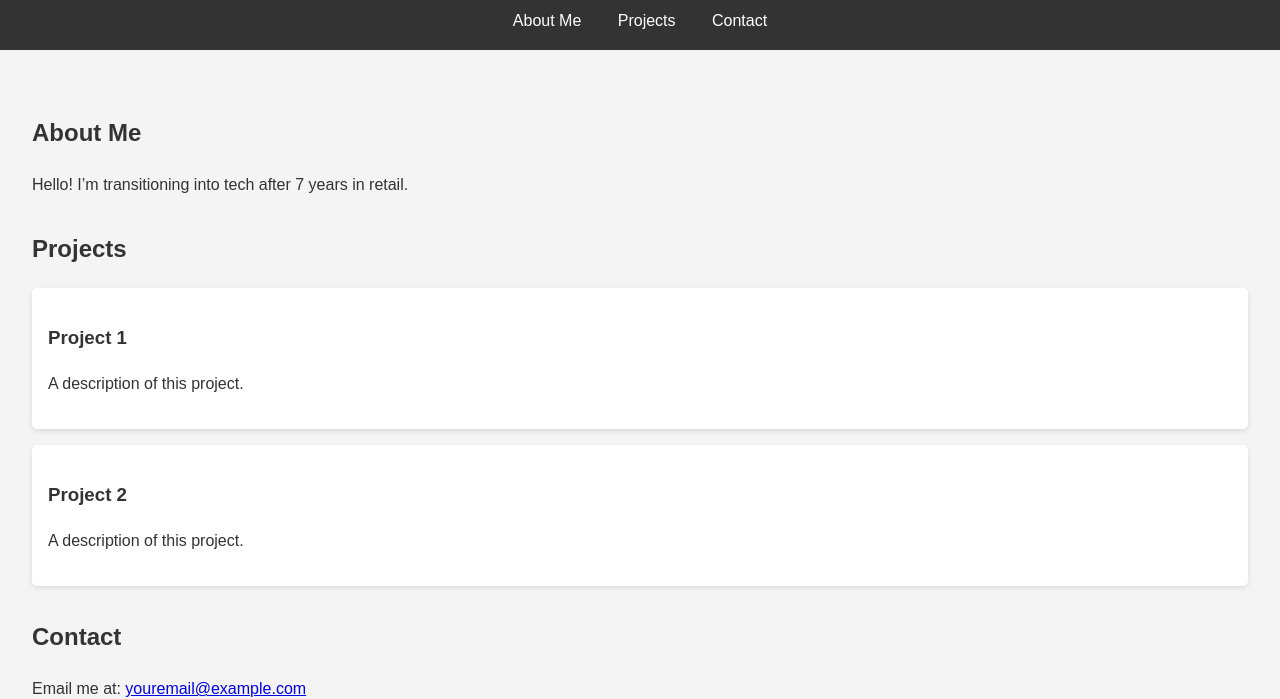
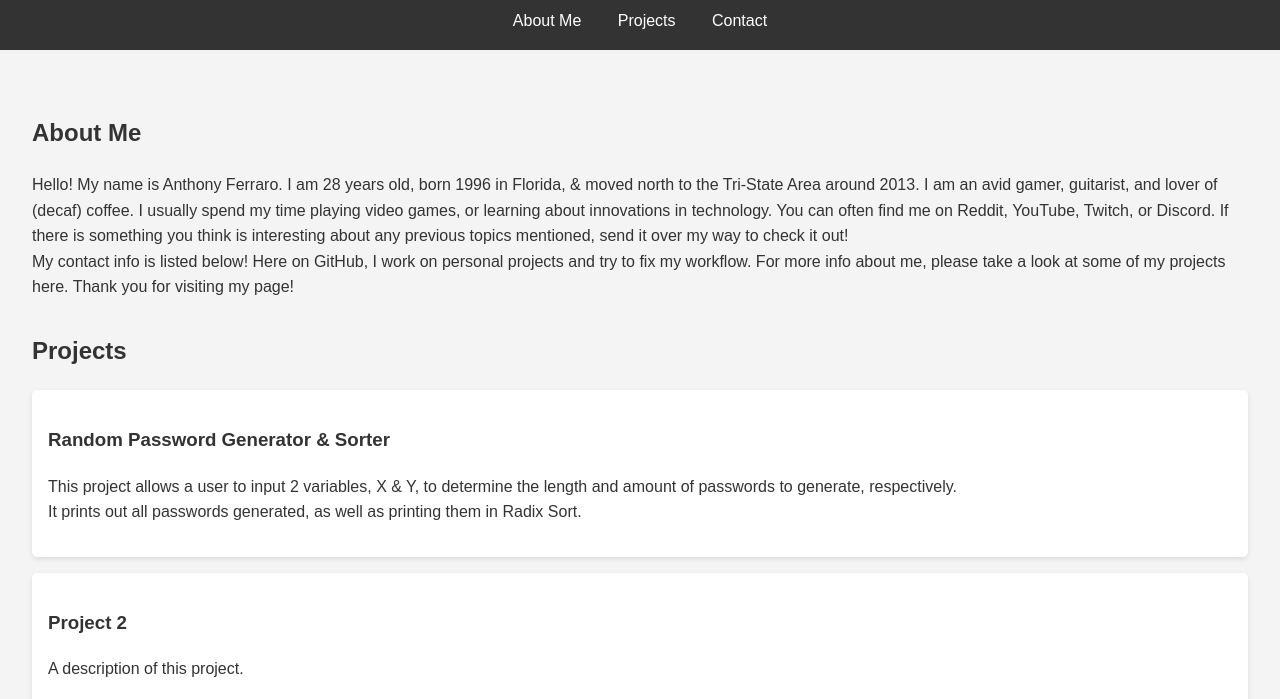
Before and after one commit to aferraro1996/Portfolio, a plain HTML site: page index.html in a window 1280 px wide. Shown: the part 102-801 px from the top of the page. Drawn offline with Linux system fonts and the light colour scheme.

Commit message:
Update index.html

```diff
--- a/index.html
+++ b/index.html
@@ -18,13 +18,13 @@
     <main>
       <section id="about">
         <h2>About Me</h2>
-        <p>Hello! I’m transitioning into tech after 7 years in retail.</p>
+        <p>Hello! My name is Anthony Ferraro. I am 28 years old, born 1996 in Florida, & moved north to the Tri-State Area around 2013. I am an avid gamer, guitarist, and lover of (decaf) coffee. I usually spend my time playing video games, or learning about innovations in technology. You can often find me on Reddit, YouTube, Twitch, or Discord. If there is something you think is interesting about any previous topics mentioned, send it over my way to check it out!<br> My contact info is listed below! Here on GitHub, I work on personal projects and try to fix my workflow. For more info about me, please take a look at some of my projects here. Thank you for visiting my page!</br></p>
       </section>
       <section id="projects">
         <h2>Projects</h2>
         <div class="project">
-          <h3>Project 1</h3>
-          <p>A description of this project.</p>
+          <h3>Random Password Generator & Sorter</h3>
+          <p>This project allows a user to input 2 variables, X & Y, to determine the length and amount of passwords to generate, respectively. <br>It prints out all passwords generated, as well as printing them in Radix Sort.</br></p>
         </div>
         <div class="project">
           <h3>Project 2</h3>
@@ -34,8 +34,8 @@
       <section id="contact">
         <h2>Contact</h2>
         <p>
-          Email me at:
-          <a href="mailto:youremail@example.com">youremail@example.com</a>
+          Email me here:
+          <a href="echonnaissance96@gmail.com">echonnaissance96@gmail.com</a>
         </p>
       </section>
     </main>
```
